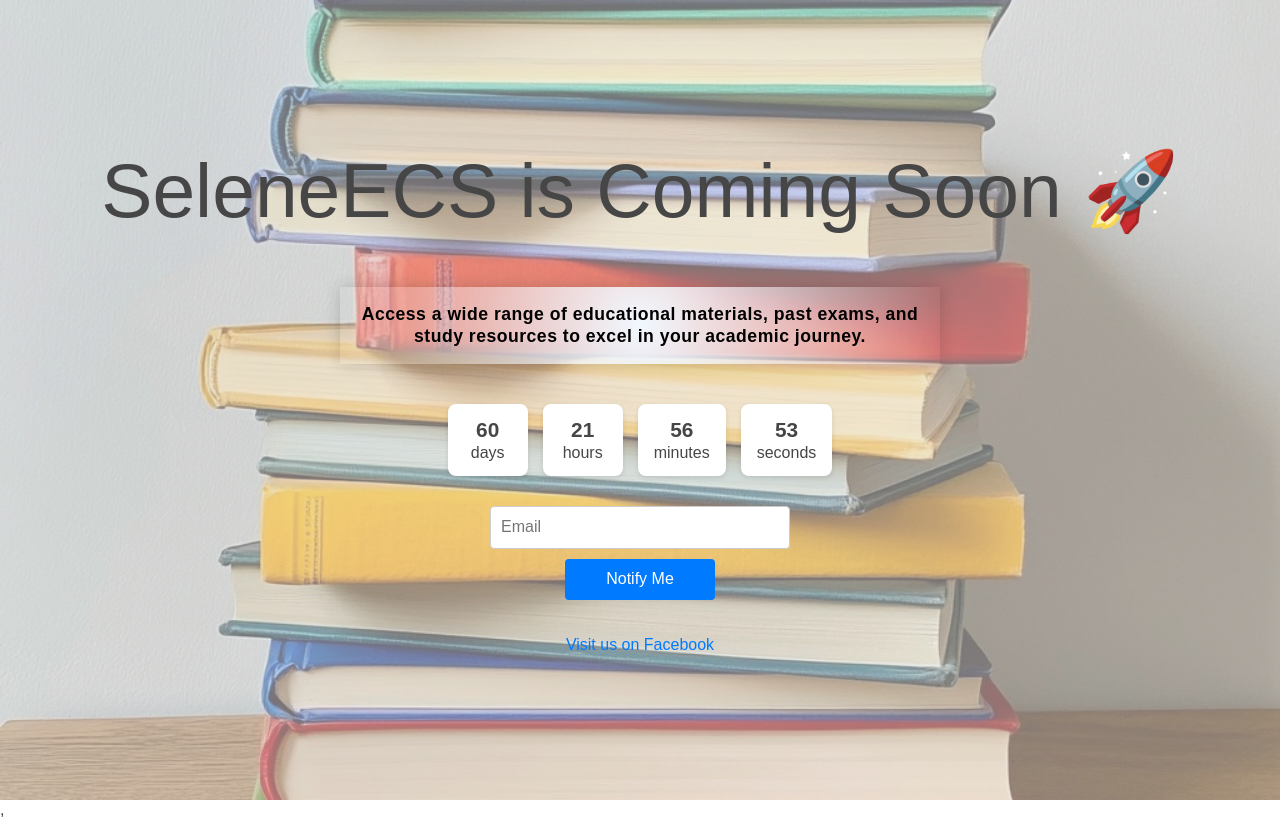
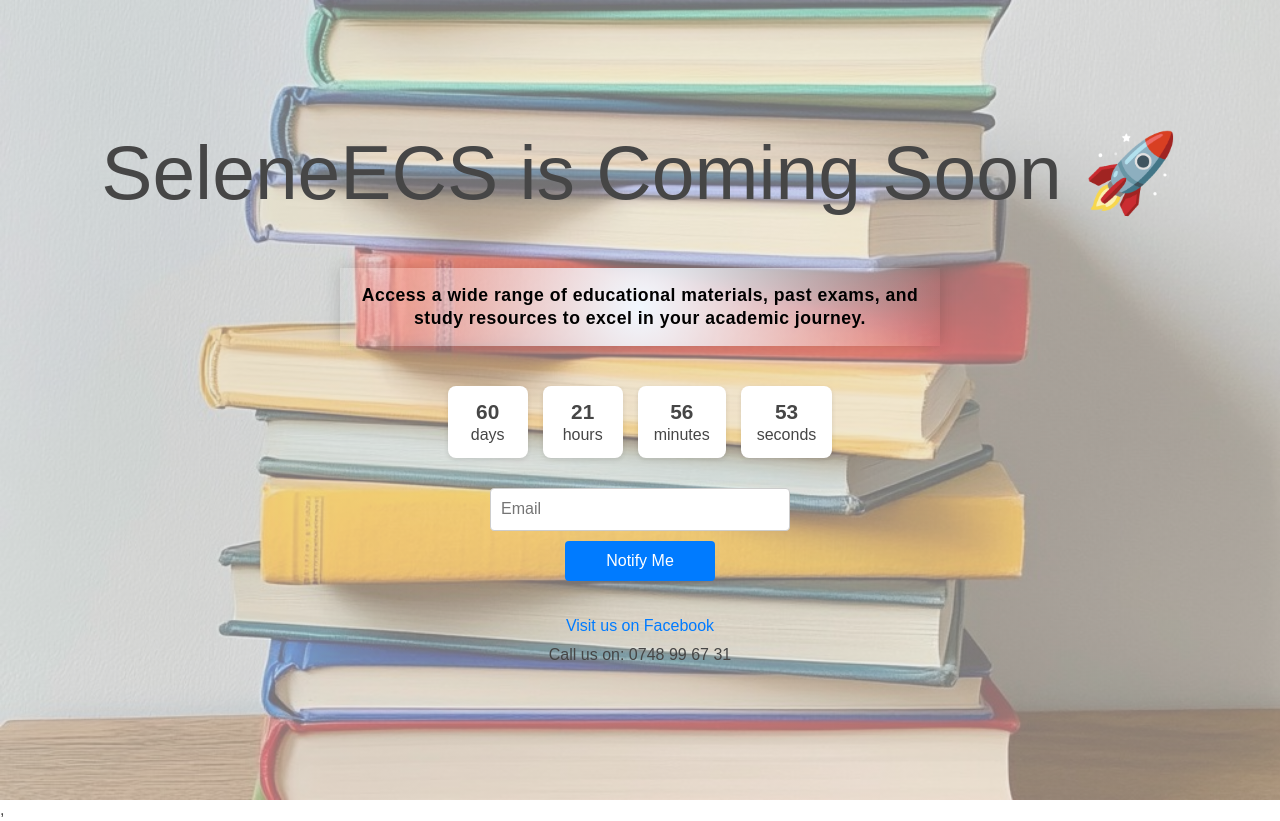
Before and after one commit to seleneecs/front-end, a React (Vite) app: page / in a window 1280 px wide. Built offline with nearby package versions, Linux system fonts and the light colour scheme; no server answers.

Commit message:
added tel to coming soon

```diff
--- a/src/components/comingSoon.jsx
+++ b/src/components/comingSoon.jsx
@@ -113,6 +113,7 @@ const ComingSoon = () => {
       >
         Visit us on Facebook
       </a>
+      <p>Call us on: 0748 99 67 31</p>
     </div>
   );
 };
```
